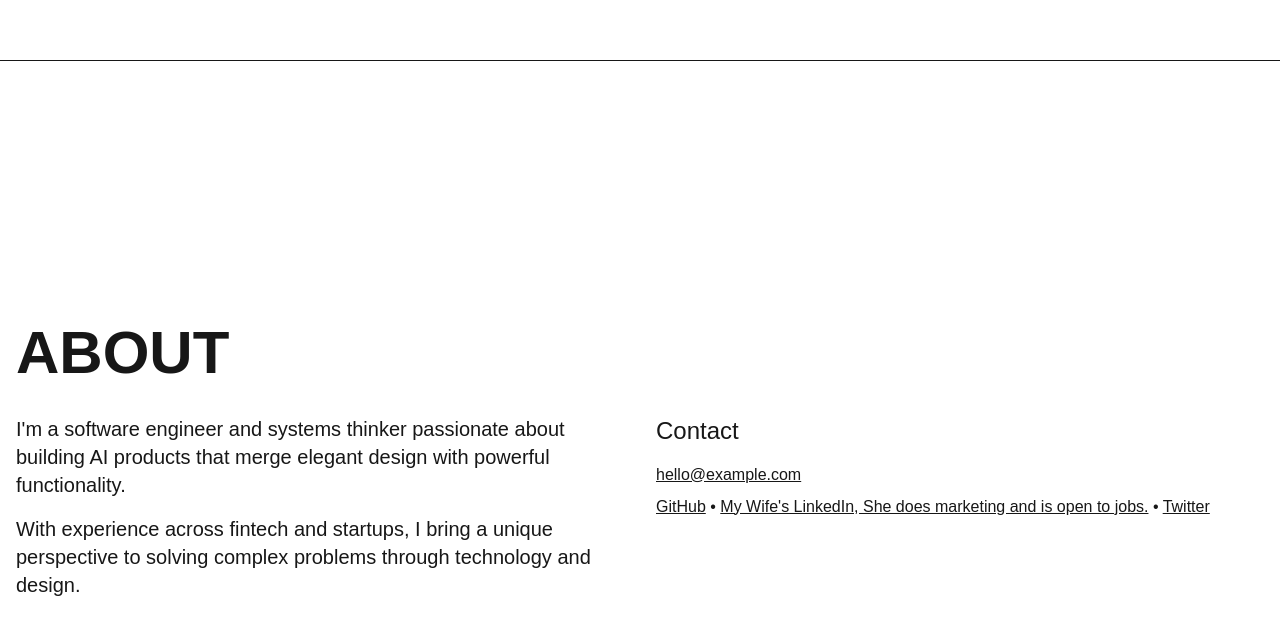
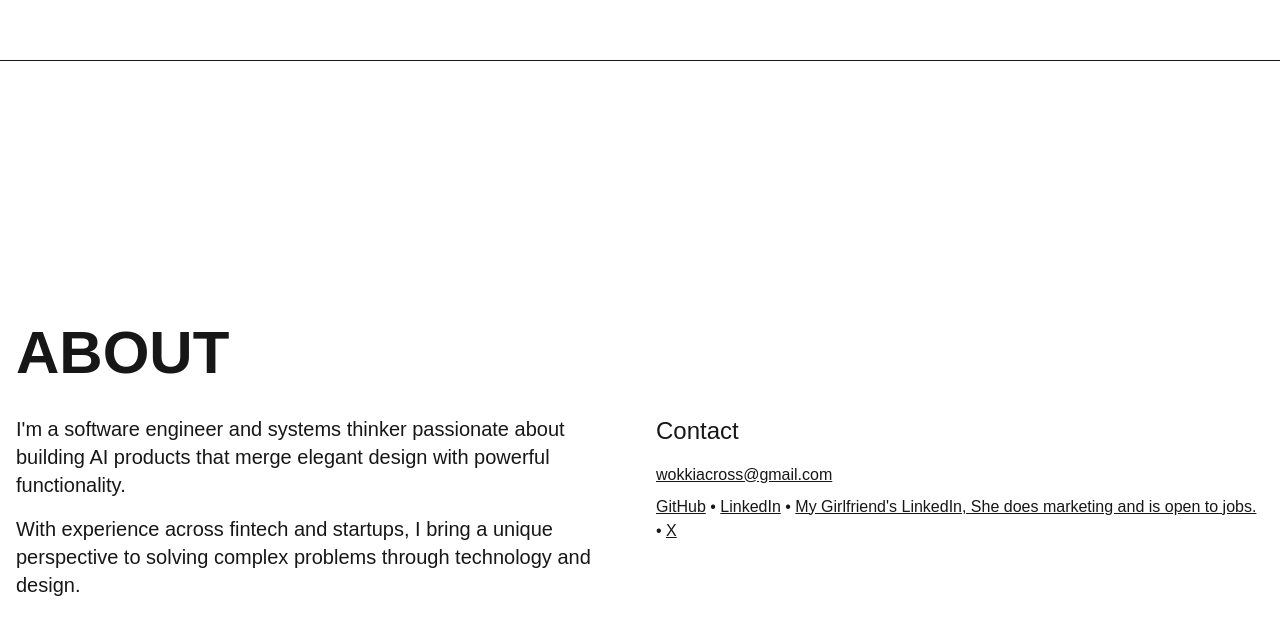
Before and after one commit to wokii/wokki.com, a Next.js app: page / in a window 1280 px wide. Shown: the part 3140-3774 px from the top of the page. Built offline with nearby package versions, Linux system fonts and the light colour scheme.

Commit message:
about update

```diff
--- a/src/app/page.tsx
+++ b/src/app/page.tsx
@@ -112,21 +112,25 @@
             <div>
               <h3 className="text-2xl mb-4">Contact</h3>
               <p className="mb-2">
-                <a href="mailto:hello@example.com" className="underline hover:text-accent transition-colors">
-                  hello@example.com
+                <a href="mailto:wokkiacross@gmail.com" className="underline hover:text-accent transition-colors">
+                  wokkiacross@gmail.com
                 </a>
               </p>
               <p>
-                <a href="https://github.com/yourusername" target="_blank" rel="noopener noreferrer" className="underline hover:text-accent transition-colors">
+                <a href="https://github.com/wokii" target="_blank" rel="noopener noreferrer" className="underline hover:text-accent transition-colors">
                   GitHub
                 </a>
                 {" • "}
-                <a href="https://www.linkedin.com/in/christine-hui-5697b2270/" target="_blank" rel="noopener noreferrer" className="underline hover:text-accent transition-colors">
-                  My Wife&apos;s LinkedIn, She does marketing and is open to jobs.
+                <a href="https://www.linkedin.com/in/wokki/" target="_blank" rel="noopener noreferrer" className="underline hover:text-accent transition-colors">
+                  LinkedIn
                 </a>
                 {" • "}
-                <a href="https://twitter.com/yourusername" target="_blank" rel="noopener noreferrer" className="underline hover:text-accent transition-colors">
-                  Twitter
+                <a href="https://www.linkedin.com/in/christine-hui-5697b2270/" target="_blank" rel="noopener noreferrer" className="underline hover:text-accent transition-colors">
+                  My Girlfriend&apos;s LinkedIn, She does marketing and is open to jobs.
+                </a>
+                {" • "}
+                <a href="https://x.com/hanwokki" target="_blank" rel="noopener noreferrer" className="underline hover:text-accent transition-colors">
+                  X
                 </a>
               </p>
             </div>
```
